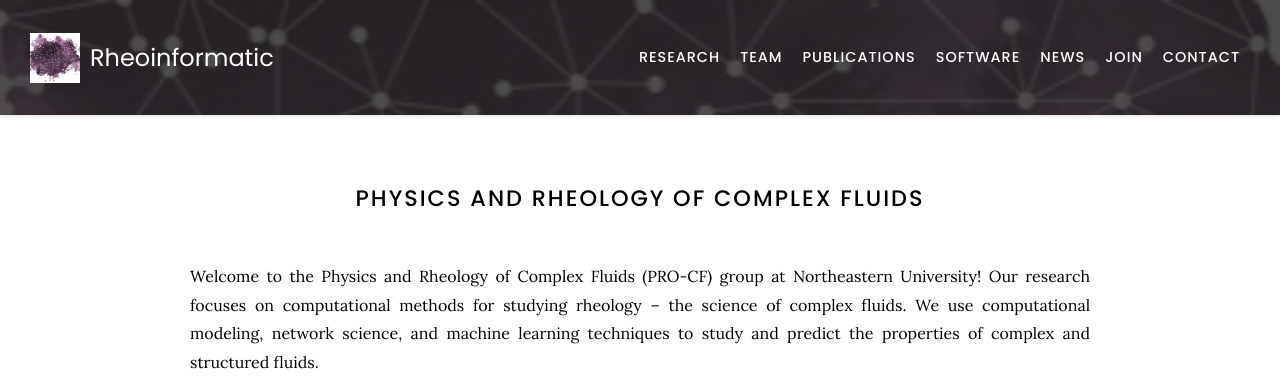
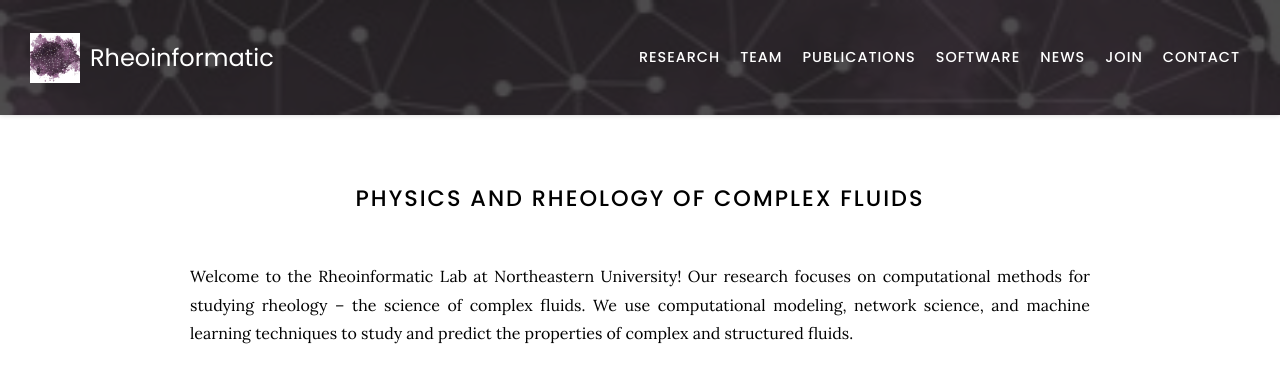
Before and after one commit to procf/procf.github.io, a Jekyll site: the page built from index.md, in a window 1280 px wide, cut to the strip 0-384 px from the top of the page. Built offline with Jekyll 4.4.1, drawn with Linux system fonts in a browser that asks for light colours; nearby versions of some CDN libraries.

Commit message:
renamed to rheoinformatic

```diff
--- a/index.md
+++ b/index.md
@@ -5,7 +5,7 @@ title: Home
 # Physics and Rheology of Complex Fluids
 
 
-Welcome to the Physics and Rheology of Complex Fluids (PRO-CF) group at Northeastern University! Our research focuses on computational methods for studying rheology -- the science of complex fluids. We use computational modeling, network science, and machine learning techniques to study and predict the properties of complex and structured fluids.
+Welcome to the Rheoinformatic Lab at Northeastern University! Our research focuses on computational methods for studying rheology -- the science of complex fluids. We use computational modeling, network science, and machine learning techniques to study and predict the properties of complex and structured fluids.
 
 
 
```
Also changed, not shown: research/index.md (+4 -4 lines), team/index.md (+1 -1 lines).
